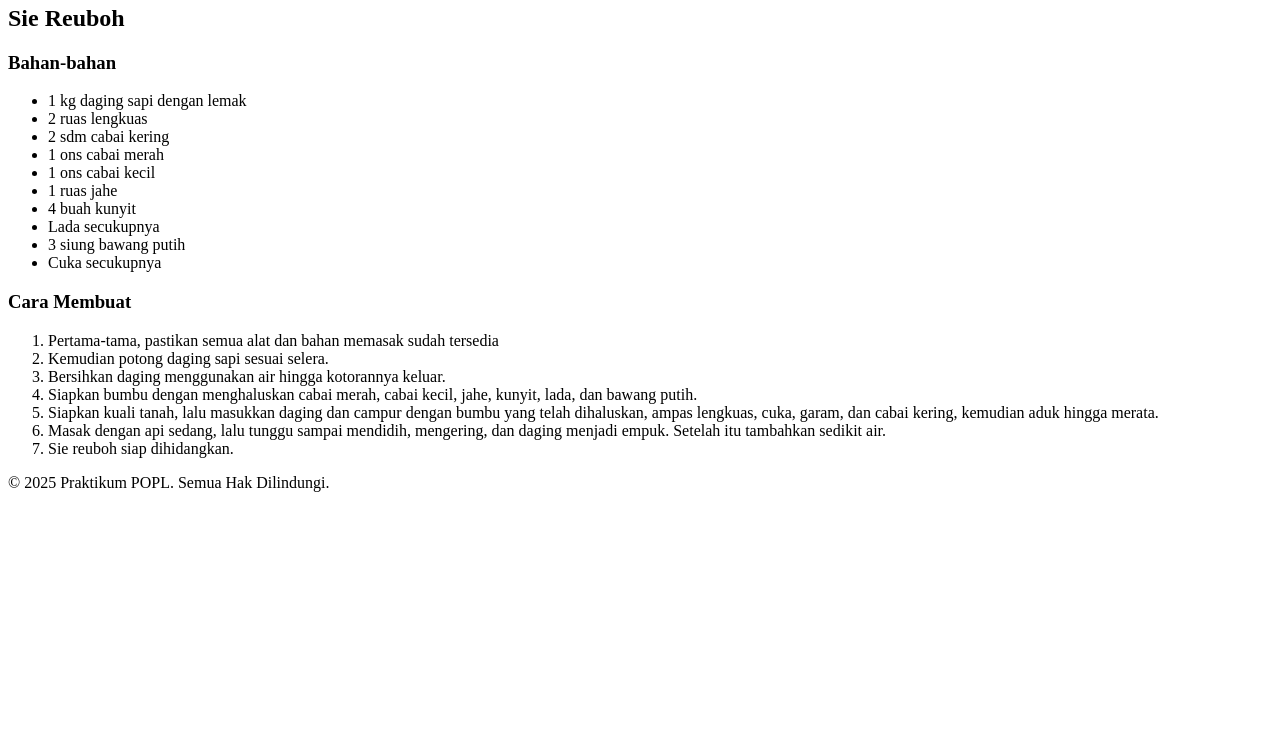
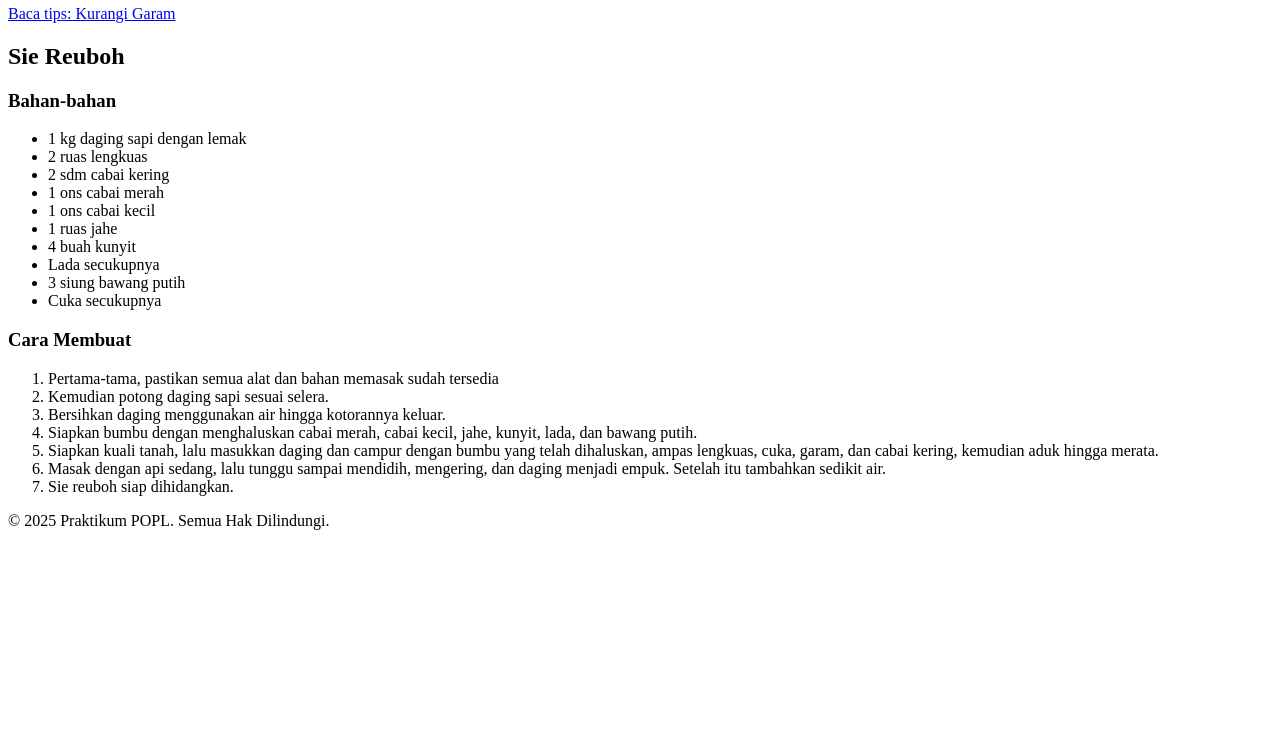
Before and after one commit to sifffA/Buku_Resep_Aceh, a plain HTML site: page index.html in a window 1280 px wide. Shown: the part 62-800 px from the top of the page. Drawn offline with Linux system fonts and the light colour scheme.

Commit message:
tambah link ke kurang_garam

```diff
--- a/index.html
+++ b/index.html
@@ -13,6 +13,7 @@
 
 <!-- Tempat main -->
 <div id="main">
+  <a href="kurang_garam.html">Baca tips: Kurangi Garam</a>
   <h2>Sie Reuboh</h2>
   <h3>Bahan-bahan</h3>
   <ul>
```
